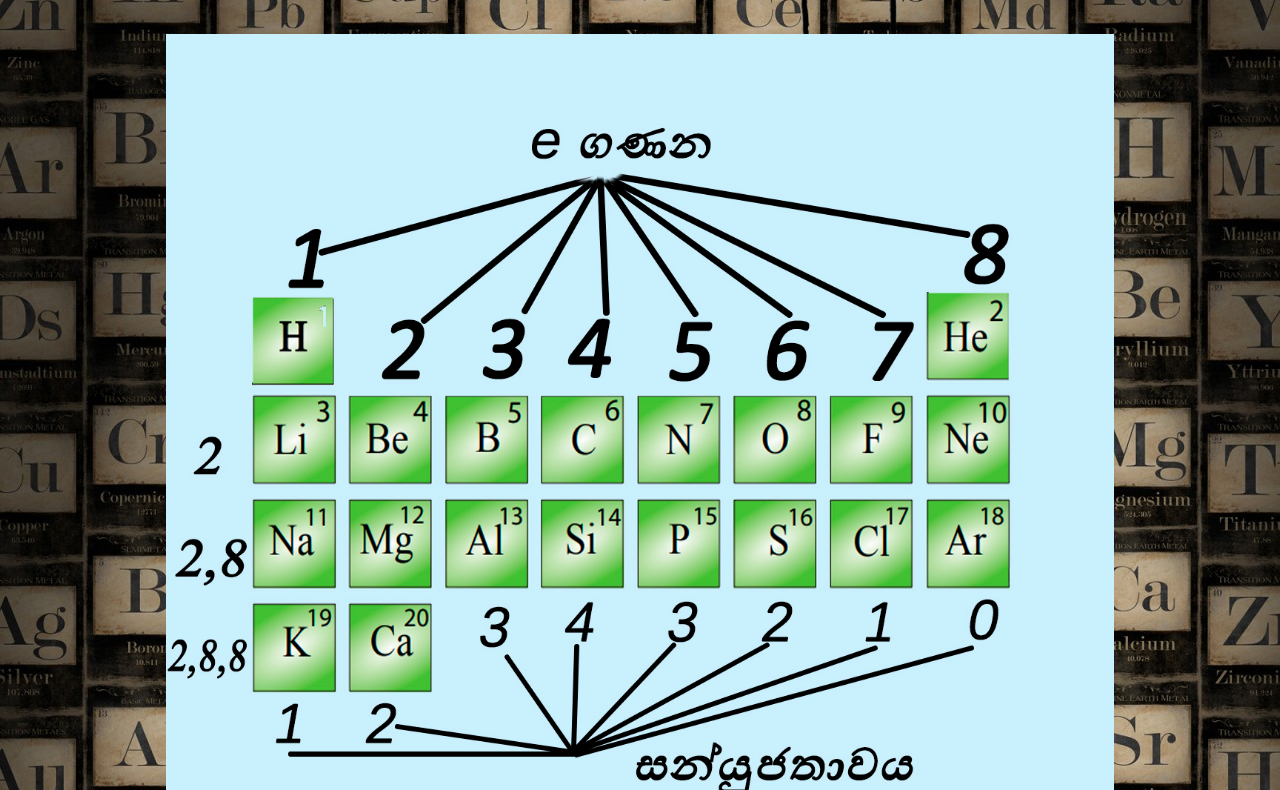
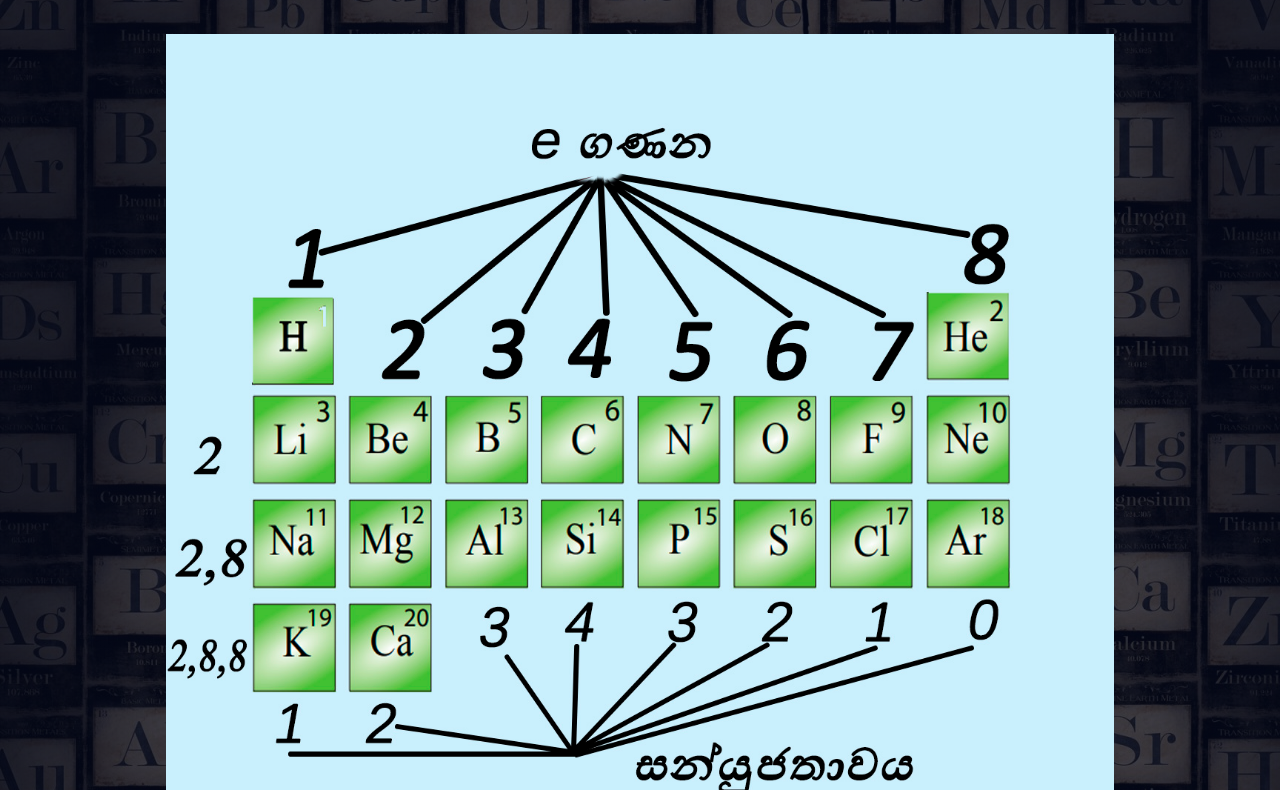
Before and after one commit to chethanavimukthi/ol, a plain HTML site: page index..html in a window 1280 px wide. Shown: the part 111-901 px from the top of the page. Drawn offline with Linux system fonts and the light colour scheme.

Commit message:
Update style..css

```diff
--- a/style..css
+++ b/style..css
@@ -1,5 +1,5 @@
 body{
-    background:url(backgraound.jpg);
+    background:linear-gradient(rgba(4,9,30,0.7),rgba(4,9,30,0.7)),url(backgraound.jpg);
     background-position: center;
     background-repeat: no-repert;
     background-align: cover;
```
